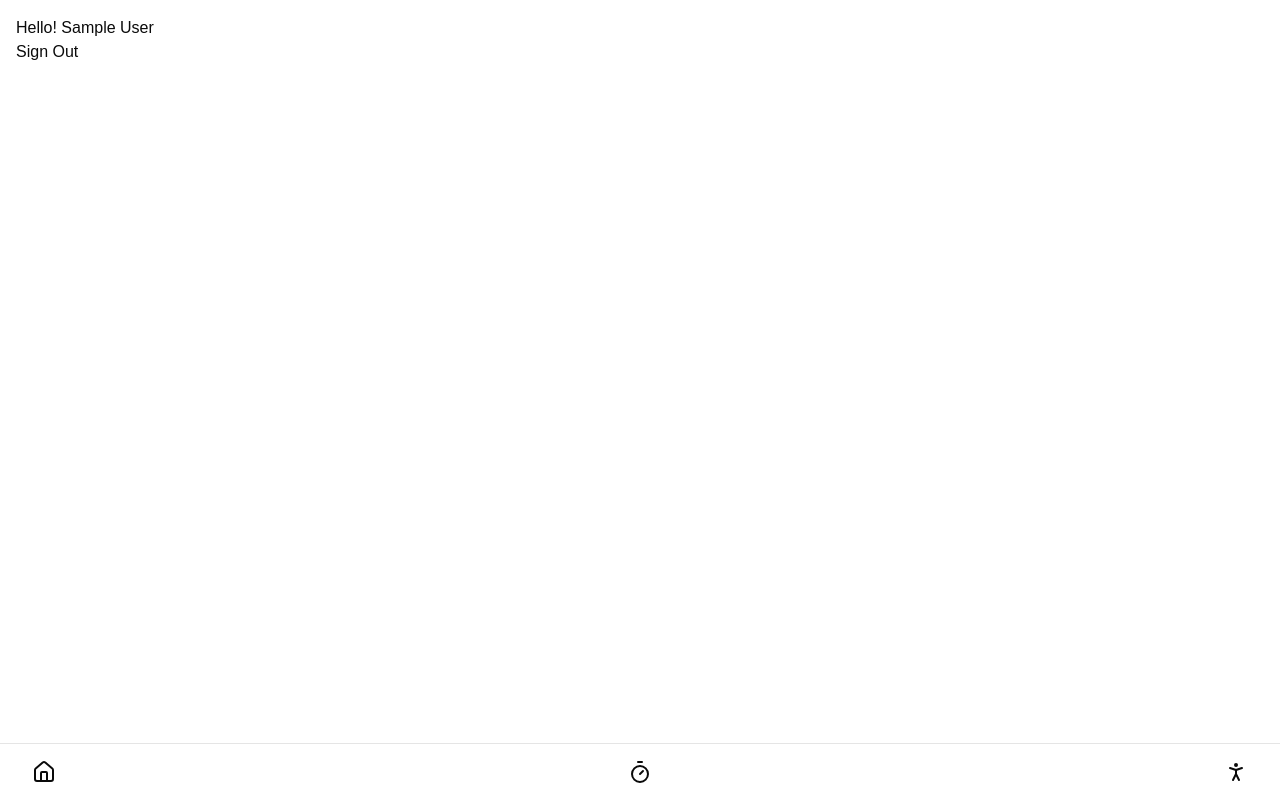
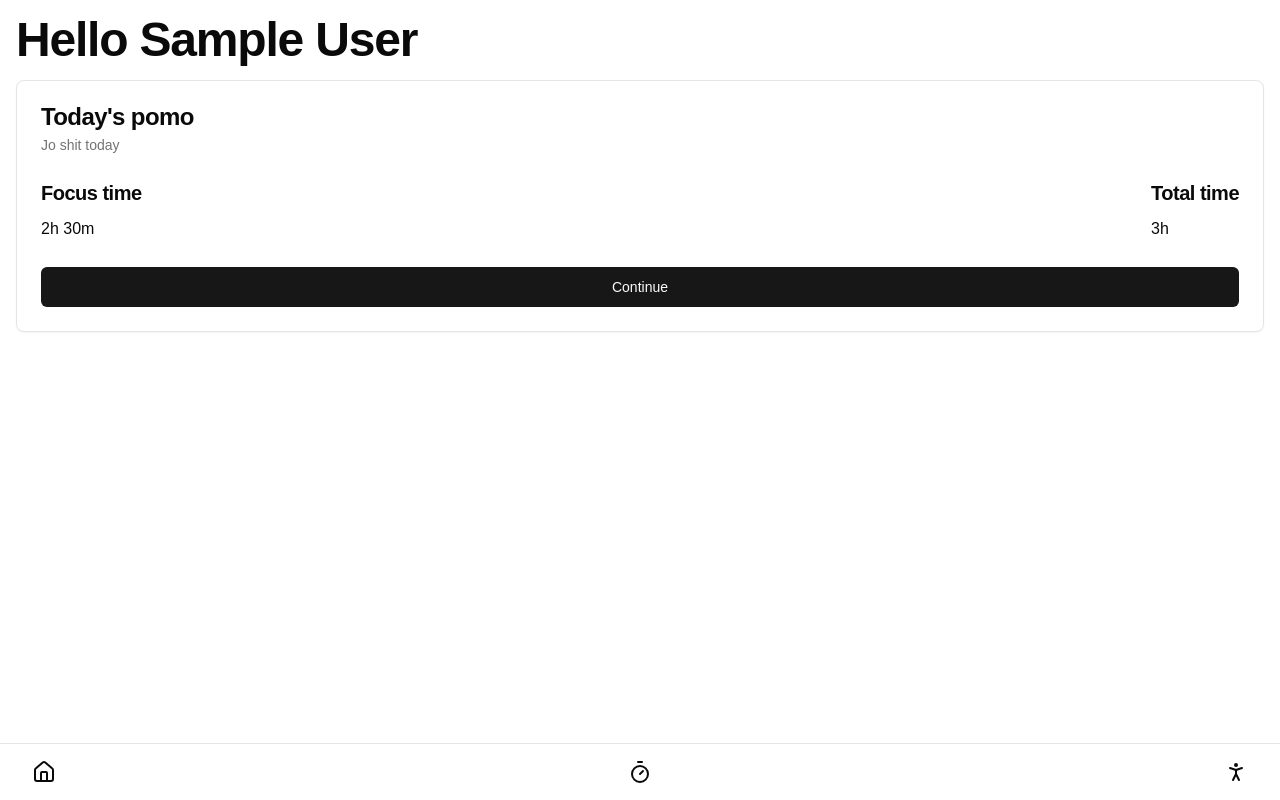
Before and after one commit to FinnKuiper/pomonext, a Next.js app: page /dashboard in a window 1280 px wide. Built offline with nearby package versions, Linux system fonts and the light colour scheme; no server answers; sample sign-in values are in the browser's storage.

Commit message:
add HomePomoCard component and update dashboard layout

```diff
--- a/src/app/(app)/dashboard/page.tsx
+++ b/src/app/(app)/dashboard/page.tsx
@@ -1,13 +1,15 @@
 import { auth } from "@/auth";
-import { SignOut } from "@/components/auth/SignOutButton";
+import HomePomoCard from "@/components/app/HomePomoCard";
 import React from "react";
 
 export default async function Dashboard() {
     const session = await auth();
     return (
-        <div>
-            <h1>Hello! {session?.user?.name}</h1>
-            <SignOut />
+        <div className="flex flex-col gap-4">
+            <h1 className="scroll-m-20 text-4xl font-extrabold tracking-tight lg:text-5xl">
+                Hello {session?.user?.name}
+            </h1>
+            <HomePomoCard />
         </div>
     );
 }
--- /dev/null
+++ b/src/components/app/HomePomoCard.tsx
@@ -0,0 +1,44 @@
+import React from "react";
+import {
+    Card,
+    CardContent,
+    CardDescription,
+    CardFooter,
+    CardHeader,
+    CardTitle,
+} from "../ui/card";
+import { Button } from "../ui/button";
+
+export default function HomePomoCard() {
+    return (
+        <Card>
+            <CardHeader>
+                <CardTitle>Today&apos;s pomo</CardTitle>
+                <CardDescription>Jo shit today</CardDescription>
+            </CardHeader>
+            <CardContent>
+                <div className="flex justify-between">
+                    <div>
+                        <h4 className="scroll-m-20 text-xl font-semibold tracking-tight">
+                            Focus time
+                        </h4>
+                        <p className="leading-7 [&:not(:first-child)]:mt-2">
+                            2h 30m
+                        </p>
+                    </div>
+                    <div>
+                        <h4 className="scroll-m-20 text-xl font-semibold tracking-tight">
+                            Total time
+                        </h4>
+                        <p className="leading-7 [&:not(:first-child)]:mt-2">
+                            3h
+                        </p>
+                    </div>
+                </div>
+            </CardContent>
+            <CardFooter>
+                <Button className="w-full">Continue</Button>
+            </CardFooter>
+        </Card>
+    );
+}
--- /dev/null
+++ b/src/components/ui/card.tsx
@@ -0,0 +1,79 @@
+import * as React from "react"
+
+import { cn } from "@/lib/utils"
+
+const Card = React.forwardRef<
+  HTMLDivElement,
+  React.HTMLAttributes<HTMLDivElement>
+>(({ className, ...props }, ref) => (
+  <div
+    ref={ref}
+    className={cn(
+      "rounded-lg border bg-card text-card-foreground shadow-sm",
+      className
+    )}
+    {...props}
+  />
+))
+Card.displayName = "Card"
+
+const CardHeader = React.forwardRef<
+  HTMLDivElement,
+  React.HTMLAttributes<HTMLDivElement>
+>(({ className, ...props }, ref) => (
+  <div
+    ref={ref}
+    className={cn("flex flex-col space-y-1.5 p-6", className)}
+    {...props}
+  />
+))
+CardHeader.displayName = "CardHeader"
+
+const CardTitle = React.forwardRef<
+  HTMLDivElement,
+  React.HTMLAttributes<HTMLDivElement>
+>(({ className, ...props }, ref) => (
+  <div
+    ref={ref}
+    className={cn(
+      "text-2xl font-semibold leading-none tracking-tight",
+      className
+    )}
+    {...props}
+  />
+))
+CardTitle.displayName = "CardTitle"
+
+const CardDescription = React.forwardRef<
+  HTMLDivElement,
+  React.HTMLAttributes<HTMLDivElement>
+>(({ className, ...props }, ref) => (
+  <div
+    ref={ref}
+    className={cn("text-sm text-muted-foreground", className)}
+    {...props}
+  />
+))
+CardDescription.displayName = "CardDescription"
+
+const CardContent = React.forwardRef<
+  HTMLDivElement,
+  React.HTMLAttributes<HTMLDivElement>
+>(({ className, ...props }, ref) => (
+  <div ref={ref} className={cn("p-6 pt-0", className)} {...props} />
+))
+CardContent.displayName = "CardContent"
+
+const CardFooter = React.forwardRef<
+  HTMLDivElement,
+  React.HTMLAttributes<HTMLDivElement>
+>(({ className, ...props }, ref) => (
+  <div
+    ref={ref}
+    className={cn("flex items-center p-6 pt-0", className)}
+    {...props}
+  />
+))
+CardFooter.displayName = "CardFooter"
+
+export { Card, CardHeader, CardFooter, CardTitle, CardDescription, CardContent }
```
